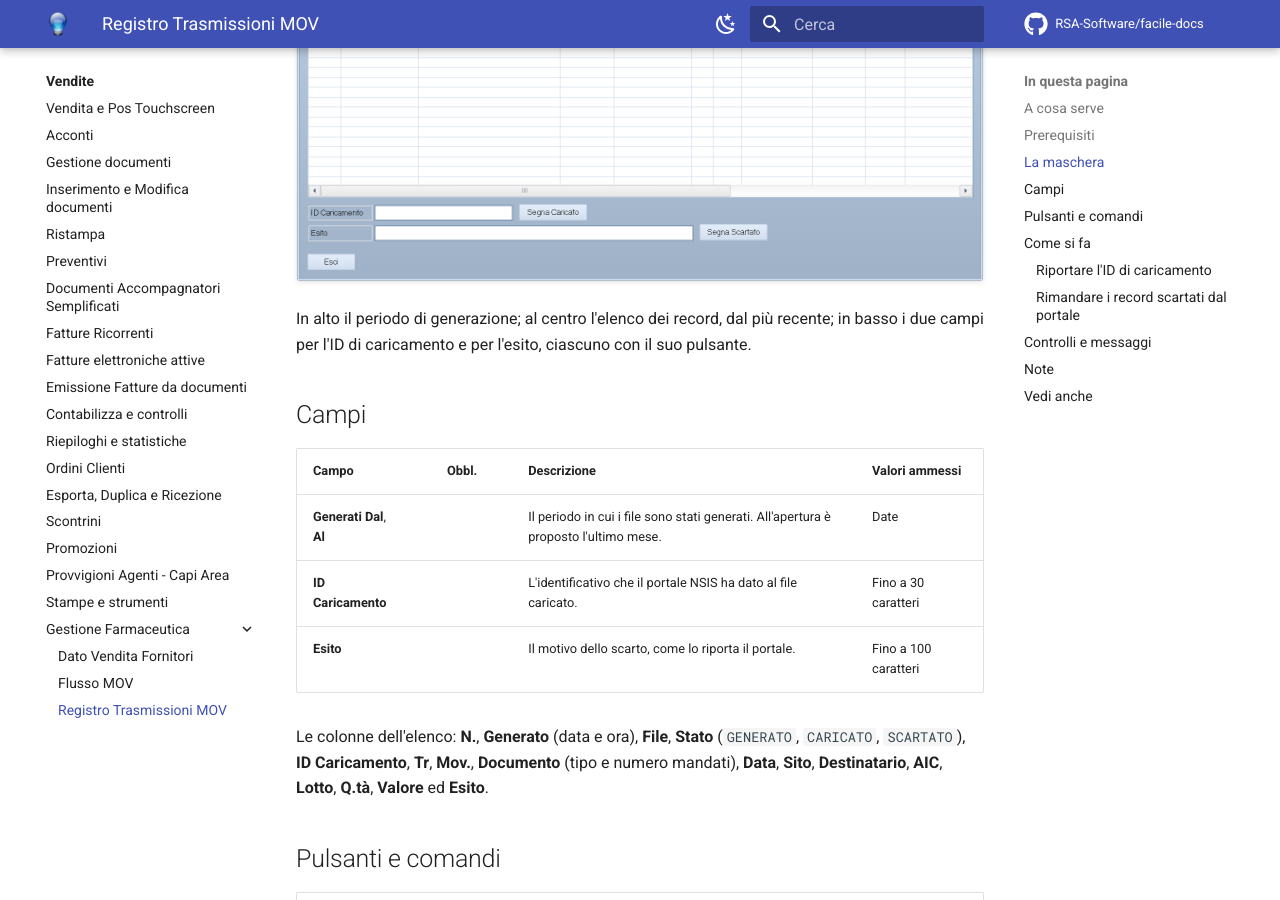
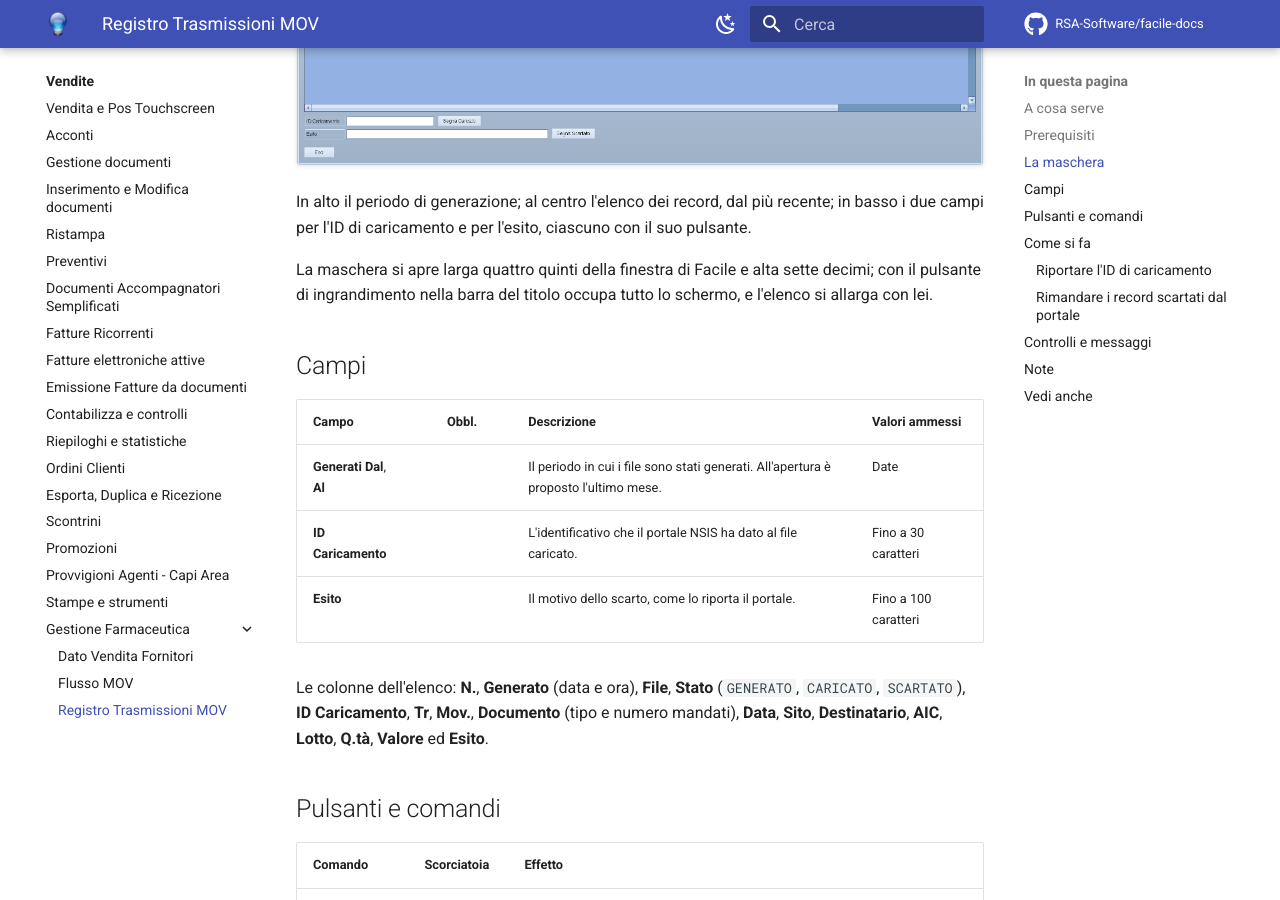
Before and after one commit to RSA-Software/facile-docs, an MkDocs documentation site: the page built from docs/moduli/vendite/registro-trasmissioni-mov.md, in a window 1280 px wide and 900 px high, scrolled down 1121 px. Built offline with MkDocs 1.6.1 and Material for MkDocs 9.7.7, drawn with Linux system fonts in a browser that asks for light colours; comment, search, counter and statistics services are not loaded.

Commit message:
Flusso MOV e Registro Trasmissioni MOV: apertura all'80% x 70% e nuove schermate
Co-Authored-By: Claude Opus 5.5 (1M context) <noreply@anthropic.com>
Claude-Session: https://claude.ai/code/session_012GmMJWReQpuuApgDaJwkzQ

```diff
--- a/docs/moduli/vendite/registro-trasmissioni-mov.md
+++ b/docs/moduli/vendite/registro-trasmissioni-mov.md
@@ -41,6 +41,10 @@ Prima di usare questa maschera occorre:
 In alto il periodo di generazione; al centro l'elenco dei record, dal più recente;
 in basso i due campi per l'ID di caricamento e per l'esito, ciascuno con il suo
 pulsante.
+
+La maschera si apre larga quattro quinti della finestra di Facile e alta sette
+decimi; con il pulsante di ingrandimento nella barra del titolo occupa tutto lo
+schermo, e l'elenco si allarga con lei.
 
 ## Campi
 
```
Also changed, not shown: docs/moduli/vendite/flusso-mov.md (+4 -0 lines), docs/assets/img/vendite/flusso-mov.png, docs/assets/img/vendite/registro-trasmissioni-mov.png.
